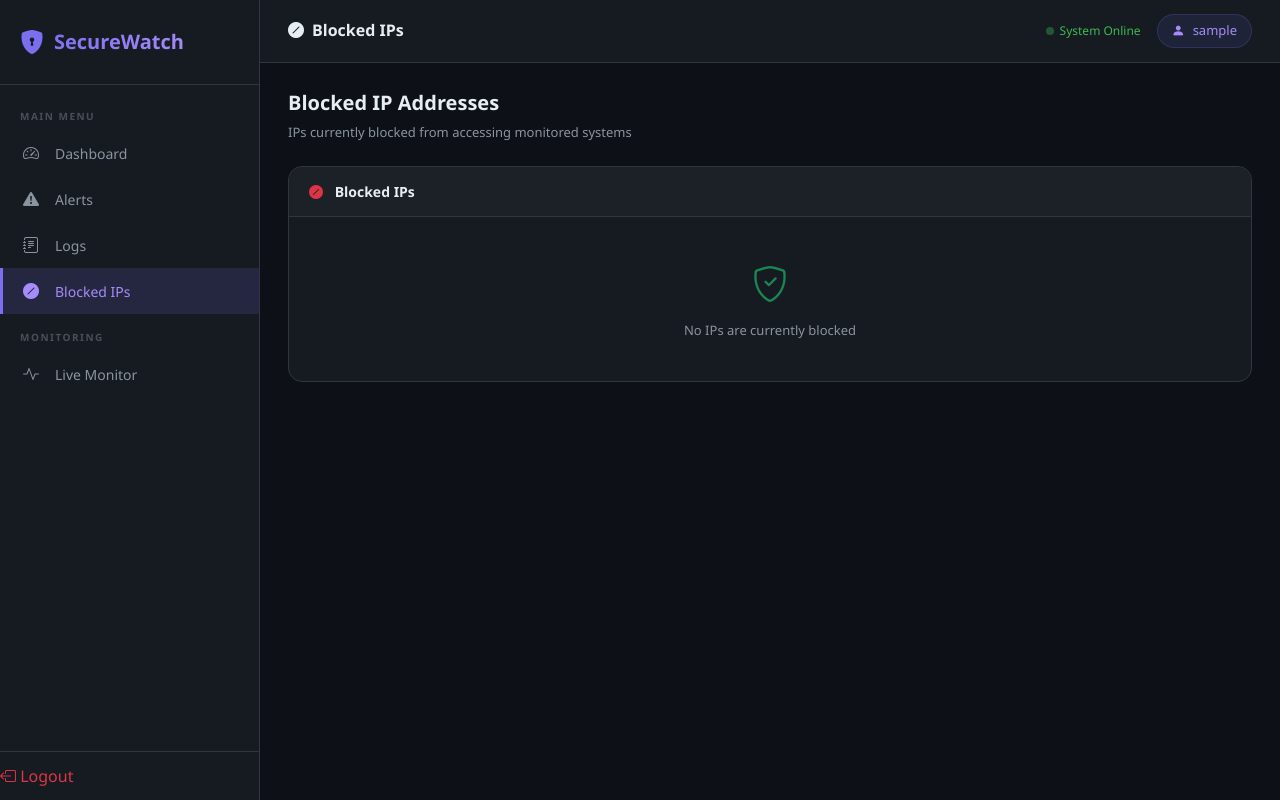
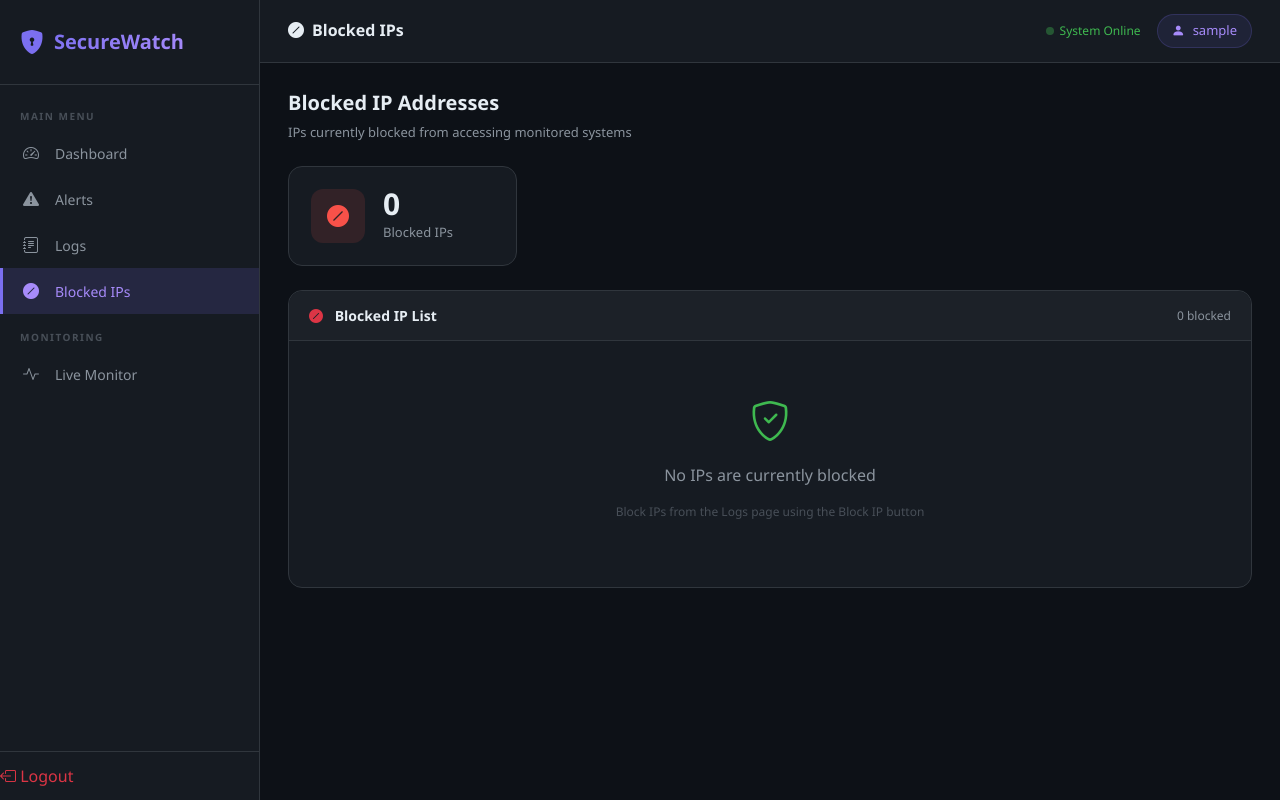
Before and after one commit to Ridley001/security-monitoring-system, a Flask app: page /blocked in a window 1280 px wide. Run offline with Flask 3, Linux system fonts and the light colour scheme; the visitor is signed in with stand-in values (Sample User, id 1); data that the repository does not hold is empty.

Commit message:
Fixed Jinja2 template syntax errors in logs and blocked pages

```diff
--- a/app.py
+++ b/app.py
@@ -21,7 +21,6 @@ with app.app_context():
 #  DECORATORS & HELPERS
 # ═══════════════════════════════════════════════════════════════
 
-# ── LOGIN REQUIRED DECORATOR ─────────────────────────────────────
 def login_required(f):
     @functools.wraps(f)
     def decorated_function(*args, **kwargs):
@@ -31,7 +30,6 @@ def login_required(f):
         return f(*args, **kwargs)
     return decorated_function
 
-# ── HELPER: LOG LOGIN ATTEMPT ────────────────────────────────────
 def log_login_attempt(ip_address, username, success):
     """Save every login attempt to the database."""
     db = get_db()
@@ -42,7 +40,6 @@ def log_login_attempt(ip_address, username, success):
     db.commit()
     db.close()
 
-# ── HELPER: CHECK BRUTE FORCE ────────────────────────────────────
 def is_brute_force(ip_address):
     """Check if an IP has failed more than 5 times in the last 60 seconds."""
     db = get_db()
@@ -59,45 +56,35 @@ def is_brute_force(ip_address):
 #  AUTHENTICATION ROUTES
 # ═══════════════════════════════════════════════════════════════
 
-# ── HOME ─────────────────────────────────────────────────────────
 @app.route('/')
 def index():
-    """Redirect to dashboard or login."""
     if 'user' in session:
         return redirect(url_for('dashboard'))
     return redirect(url_for('login'))
 
-# ── LOGIN (GET) ──────────────────────────────────────────────────
 @app.route('/login', methods=['GET'])
 def login():
-    """Display the login page."""
     if 'user' in session:
         return redirect(url_for('dashboard'))
     return render_template('login.html')
 
-# ── LOGIN (POST) ─────────────────────────────────────────────────
 @app.route('/login', methods=['POST'])
 def login_post():
-    """Handle login form submission."""
     username   = request.form.get('username', '').strip()
     password   = request.form.get('password', '').strip()
     ip_address = request.remote_addr
 
-    # STEP 1: Check for brute force
     if is_brute_force(ip_address):
         flash('Too many failed attempts. Please wait 60 seconds.', 'danger')
         return redirect(url_for('login'))
 
-    # STEP 2: Find user in database
     db   = get_db()
     user = db.execute(
         'SELECT * FROM users WHERE username = ?', (username,)
     ).fetchone()
     db.close()
 
-    # STEP 3: Check password
     if user and check_password_hash(user['password'], password):
-        # ✅ Correct credentials
         log_login_attempt(ip_address, username, success=True)
         session.permanent = True
         session['user']   = username
@@ -105,15 +92,12 @@ def login_post():
         flash(f'Welcome back, {username}!', 'success')
         return redirect(url_for('dashboard'))
     else:
-        # ❌ Wrong credentials
         log_login_attempt(ip_address, username, success=False)
         flash('Invalid username or password.', 'danger')
         return redirect(url_for('login'))
 
-# ── LOGOUT ───────────────────────────────────────────────────────
 @app.route('/logout')
 def logout():
-    """Clear session and redirect to login."""
     session.clear()
     flash('You have been logged out successfully.', 'success')
     return redirect(url_for('login'))
@@ -125,12 +109,9 @@ def logout():
 @app.route('/dashboard')
 @login_required
 def dashboard():
-    """Main dashboard page."""
     db = get_db()
 
-    # ── Stat card counts ────────────────────────────────────────
-    total_logs     = db.execute(
-        'SELECT COUNT(*) FROM logs').fetchone()[0]
+    total_logs     = db.execute('SELECT COUNT(*) FROM logs').fetchone()[0]
     total_alerts   = db.execute(
         'SELECT COUNT(*) FROM alerts WHERE status = "open"').fetchone()[0]
     total_blocked  = db.execute(
@@ -139,13 +120,11 @@ def dashboard():
         'SELECT COUNT(*) FROM alerts WHERE status = "resolved"').fetchone()[0]
     alert_count    = total_alerts
 
-    # ── Recent data ─────────────────────────────────────────────
     recent_logs   = db.execute(
         'SELECT * FROM logs ORDER BY timestamp DESC LIMIT 5').fetchall()
     recent_alerts = db.execute(
         'SELECT * FROM alerts ORDER BY timestamp DESC LIMIT 5').fetchall()
 
-    # ── Chart 1: Login activity last 7 days ─────────────────────
     chart_labels  = []
     chart_success = []
     chart_failed  = []
@@ -171,11 +150,9 @@ def dashboard():
         chart_success.append(success)
         chart_failed.append(failed)
 
-    # ── Chart 2: Alert types ─────────────────────────────────────
     alert_type_rows = db.execute('''
         SELECT alert_type, COUNT(*) as cnt
-        FROM alerts
-        GROUP BY alert_type
+        FROM alerts GROUP BY alert_type
     ''').fetchall()
 
     alert_types  = [r['alert_type'] for r in alert_type_rows] or ['No Alerts']
@@ -204,7 +181,6 @@ def dashboard():
 @app.route('/alerts')
 @login_required
 def alerts():
-    """Alerts page."""
     db = get_db()
     all_alerts  = db.execute(
         'SELECT * FROM alerts ORDER BY timestamp DESC').fetchall()
@@ -222,21 +198,15 @@ def alerts():
 @app.route('/logs')
 @login_required
 def logs():
-    """Logs page with search and filter support."""
     db = get_db()
 
-    # ── Get filter values from URL ───────────────────────────────
-    # All filters are completely optional
-    # User can search by IP alone without filling other fields
     search     = request.args.get('search', '').strip()
     event_type = request.args.get('event_type', '').strip()
     date_from  = request.args.get('date_from', '').strip()
 
-    # ── Build dynamic query — only apply filters that are filled──
     query  = 'SELECT * FROM logs WHERE 1=1'
     params = []
 
-    # If user types just an IP address, it will match perfectly
     if search:
         query += '''
             AND (ip_address LIKE ?
@@ -245,12 +215,10 @@ def logs():
         '''
         params.extend([f'%{search}%', f'%{search}%', f'%{search}%'])
 
-    # Only filter by event type if user selected one
     if event_type:
         query += ' AND event_type = ?'
         params.append(event_type)
 
-    # Only filter by date if user picked one
     if date_from:
         query += ' AND date(timestamp) >= ?'
         params.append(date_from)
@@ -259,7 +227,6 @@ def logs():
 
     all_logs = db.execute(query, params).fetchall()
 
-    # ── Stat counts ──────────────────────────────────────────────
     total_logs = db.execute(
         'SELECT COUNT(*) FROM logs').fetchone()[0]
     failed_count = db.execute(
@@ -272,15 +239,20 @@ def logs():
         'SELECT COUNT(*) FROM logs '
         'WHERE event_type = "suspicious_activity"').fetchone()[0]
 
-    # ── Unique event types for dropdown ──────────────────────────
     event_types = db.execute(
         'SELECT DISTINCT event_type FROM logs ORDER BY event_type'
     ).fetchall()
 
-    # ── Alert badge count for sidebar ───────────────────────────
     alert_count = db.execute(
         'SELECT COUNT(*) FROM alerts WHERE status = "open"'
     ).fetchone()[0]
+
+    # ── Get all currently blocked IPs ────────────────────────────
+    # Used to show "Already Blocked" label on blocked IPs in table
+    blocked_ip_list = [
+        row['ip_address'] for row in
+        db.execute('SELECT ip_address FROM blocked_ips').fetchall()
+    ]
 
     db.close()
 
@@ -294,14 +266,14 @@ def logs():
                            alert_count=alert_count,
                            search=search,
                            event_type=event_type,
-                           date_from=date_from)
+                           date_from=date_from,
+                           blocked_ip_list=blocked_ip_list)
 
 
 # ── UPLOAD LOG FILE ──────────────────────────────────────────────
 @app.route('/upload-logs', methods=['POST'])
 @login_required
 def upload_logs():
-    """Accept a JSON log file uploaded from the user's PC."""
     if 'logfile' not in request.files:
         flash('No file selected.', 'danger')
         return redirect(url_for('logs'))
@@ -361,7 +333,6 @@ def upload_logs():
 @app.route('/delete-log/<int:log_id>', methods=['POST'])
 @login_required
 def delete_log(log_id):
-    """Delete a single log entry by ID."""
     db = get_db()
     db.execute('DELETE FROM logs WHERE id = ?', (log_id,))
     db.commit()
@@ -374,12 +345,45 @@ def delete_log(log_id):
 @app.route('/delete-all-logs', methods=['POST'])
 @login_required
 def delete_all_logs():
-    """Delete every log entry from the database."""
     db = get_db()
     db.execute('DELETE FROM logs')
     db.commit()
     db.close()
     flash('🗑️ All logs have been cleared.', 'success')
+    return redirect(url_for('logs'))
+
+
+# ── BLOCK IP FROM LOGS PAGE ──────────────────────────────────────
+@app.route('/block-ip-from-log', methods=['POST'])
+@login_required
+def block_ip_from_log():
+    """Block an IP address directly from the logs page."""
+    ip_address = request.form.get('ip_address', '').strip()
+    reason     = request.form.get('reason', 'Blocked from logs page').strip()
+
+    if not ip_address:
+        flash('No IP address provided.', 'danger')
+        return redirect(url_for('logs'))
+
+    db = get_db()
+
+    # Check if already blocked
+    already = db.execute(
+        'SELECT id FROM blocked_ips WHERE ip_address = ?',
+        (ip_address,)
+    ).fetchone()
+
+    if already:
+        flash(f'⚠️ {ip_address} is already blocked.', 'warning')
+    else:
+        db.execute(
+            'INSERT INTO blocked_ips (ip_address, reason) VALUES (?, ?)',
+            (ip_address, reason)
+        )
+        db.commit()
+        flash(f'🚫 {ip_address} has been blocked successfully!', 'success')
+
+    db.close()
     return redirect(url_for('logs'))
 
 # ═══════════════════════════════════════════════════════════════
@@ -389,7 +393,6 @@ def delete_all_logs():
 @app.route('/blocked')
 @login_required
 def blocked():
-    """Blocked IPs page."""
     db = get_db()
     blocked_ips = db.execute(
         'SELECT * FROM blocked_ips ORDER BY blocked_at DESC').fetchall()
@@ -400,6 +403,28 @@ def blocked():
                            blocked_ips=blocked_ips,
                            alert_count=alert_count)
 
+
+# ── UNBLOCK IP ───────────────────────────────────────────────────
+@app.route('/unblock-ip/<int:ip_id>', methods=['POST'])
+@login_required
+def unblock_ip(ip_id):
+    """Remove an IP from the blocked list."""
+    db = get_db()
+    ip_row = db.execute(
+        'SELECT ip_address FROM blocked_ips WHERE id = ?',
+        (ip_id,)
+    ).fetchone()
+
+    if ip_row:
+        db.execute('DELETE FROM blocked_ips WHERE id = ?', (ip_id,))
+        db.commit()
+        flash(f'✅ {ip_row["ip_address"]} has been unblocked.', 'success')
+    else:
+        flash('IP not found.', 'danger')
+
+    db.close()
+    return redirect(url_for('blocked'))
+
 # ═══════════════════════════════════════════════════════════════
 #  LIVE MONITOR
 # ═══════════════════════════════════════════════════════════════
@@ -407,7 +432,6 @@ def blocked():
 @app.route('/live-monitor')
 @login_required
 def live_monitor():
-    """Live monitoring page."""
     db = get_db()
     alert_count = db.execute(
         'SELECT COUNT(*) FROM alerts WHERE status = "open"').fetchone()[0]
--- a/templates/blocked.html
+++ b/templates/blocked.html
@@ -1,44 +1,141 @@
 {% extends "base.html" %}
 {% block title %}Blocked IPs{% endblock %}
+
 {% block page_title %}
     <i class="bi bi-slash-circle-fill me-2"></i>Blocked IPs
 {% endblock %}
+
 {% block content %}
+
 <div class="page-heading">
     <h4>Blocked IP Addresses</h4>
     <p>IPs currently blocked from accessing monitored systems</p>
 </div>
-<div class="dark-card">
-    <div class="card-header">
-        <span><i class="bi bi-slash-circle-fill text-danger me-2"></i>
-        Blocked IPs</span>
+
+<!-- Stat card -->
+<div class="row g-3 mb-4">
+    <div class="col-md-3">
+        <div class="stat-card">
+            <div class="stat-icon red">
+                <i class="bi bi-slash-circle-fill"></i>
+            </div>
+            <div class="stat-info">
+                <h3>{{ blocked_ips|length }}</h3>
+                <p>Blocked IPs</p>
+            </div>
+        </div>
     </div>
-    <div class="card-body">
-        {% if blocked_ips %}
-        <table class="table table-dark table-hover">
+</div>
+
+<!-- Blocked IPs table -->
+<div style="background:#161b22;
+            border:1px solid #30363d;
+            border-radius:14px;
+            margin-bottom:30px;">
+
+    <div style="background:#1c2128;
+                border-bottom:1px solid #30363d;
+                padding:14px 20px;
+                border-radius:14px 14px 0 0;
+                display:flex;
+                align-items:center;
+                justify-content:space-between;
+                font-weight:600;
+                font-size:14px;">
+        <span>
+            <i class="bi bi-slash-circle-fill text-danger me-2"></i>
+            Blocked IP List
+        </span>
+        <span style="color:#8b949e; font-size:12px; font-weight:400;">
+            {{ blocked_ips|length }} blocked
+        </span>
+    </div>
+
+    {% if blocked_ips %}
+    <div style="overflow-x:auto;">
+        <table style="width:100%;
+                      border-collapse:collapse;
+                      font-size:13px;">
             <thead>
-                <tr>
-                    <th>IP Address</th>
-                    <th>Reason</th>
-                    <th>Blocked At</th>
+                <tr style="border-bottom:1px solid #30363d;">
+                    <th style="padding:12px 16px; color:#8b949e;
+                               font-weight:600; text-align:left;">#</th>
+                    <th style="padding:12px 16px; color:#8b949e;
+                               font-weight:600; text-align:left;">IP Address</th>
+                    <th style="padding:12px 16px; color:#8b949e;
+                               font-weight:600; text-align:left;">Reason</th>
+                    <th style="padding:12px 16px; color:#8b949e;
+                               font-weight:600; text-align:left;">Blocked At</th>
+                    <th style="padding:12px 16px; color:#8b949e;
+                               font-weight:600; text-align:left;">Action</th>
                 </tr>
             </thead>
             <tbody>
                 {% for ip in blocked_ips %}
-                <tr>
-                    <td><code style="color:#f85149">{{ ip['ip_address'] }}</code></td>
-                    <td>{{ ip['reason'] }}</td>
-                    <td style="color:#8b949e;font-size:12px">{{ ip['blocked_at'] }}</td>
+
+                {# Store IP in variable to avoid backslash error #}
+                {% set blocked_ip = ip['ip_address'] %}
+
+                <tr style="border-bottom:1px solid #21262d;
+                           border-left:3px solid rgba(248,81,73,0.5);">
+
+                    <td style="padding:12px 16px; color:#484f58;">
+                        {{ ip['id'] }}
+                    </td>
+
+                    <td style="padding:12px 16px;">
+                        <code style="color:#f85149;">
+                            {{ blocked_ip }}
+                        </code>
+                    </td>
+
+                    <td style="padding:12px 16px; color:#8b949e;">
+                        {{ ip['reason'] or '—' }}
+                    </td>
+
+                    <td style="padding:12px 16px;
+                               color:#8b949e; font-size:12px;">
+                        {{ ip['blocked_at'] }}
+                    </td>
+
+                    <!-- Unblock button -->
+                    <td style="padding:12px 16px;">
+                        <form method="POST"
+                              action="{{ url_for('unblock_ip', ip_id=ip['id']) }}">
+                            <button type="submit"
+                                    title="Unblock {{ blocked_ip }}"
+                                    onclick="return confirm('Unblock {{ blocked_ip }}?')"
+                                    style="background:rgba(63,185,80,0.1);
+                                           color:#3fb950;
+                                           border:1px solid rgba(63,185,80,0.3);
+                                           border-radius:6px;
+                                           padding:4px 12px;
+                                           cursor:pointer;
+                                           font-size:13px;">
+                                <i class="bi bi-unlock-fill me-1"></i>
+                                Unblock
+                            </button>
+                        </form>
+                    </td>
+
                 </tr>
                 {% endfor %}
             </tbody>
         </table>
-        {% else %}
-        <div class="empty-state">
-            <i class="bi bi-shield-check text-success"></i>
-            <p>No IPs are currently blocked</p>
-        </div>
-        {% endif %}
     </div>
+
+    {% else %}
+    <div style="text-align:center; padding:50px 20px;">
+        <i class="bi bi-shield-check"
+           style="font-size:40px; color:#3fb950;
+                  display:block; margin-bottom:12px;"></i>
+        <p style="color:#8b949e;">No IPs are currently blocked</p>
+        <p style="color:#484f58; font-size:12px;">
+            Block IPs from the Logs page using the Block IP button
+        </p>
+    </div>
+    {% endif %}
+
 </div>
+
 {% endblock %}
```
Also changed, not shown: templates/logs.html (+104 -106 lines).
